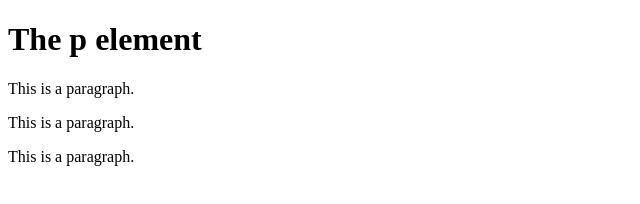
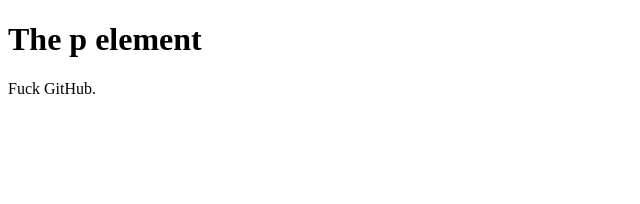
Before and after one commit to pinballwizrd/pinballwizrd.github.io, a plain HTML site: page index.html in a window 1280 px wide. Shown: the whole page, without its empty margins (0-640 px from the left). Drawn offline with Linux system fonts and the light colour scheme.

Commit message:
Update index.html

```diff
--- a/index.html
+++ b/index.html
@@ -4,9 +4,7 @@
 
 <h1>The p element</h1>
 
-<p>This is a paragraph.</p>
-<p>This is a paragraph.</p>
-<p>This is a paragraph.</p>
+<p>Fuck GitHub.</p>
 
 </body>
 </html>
```
